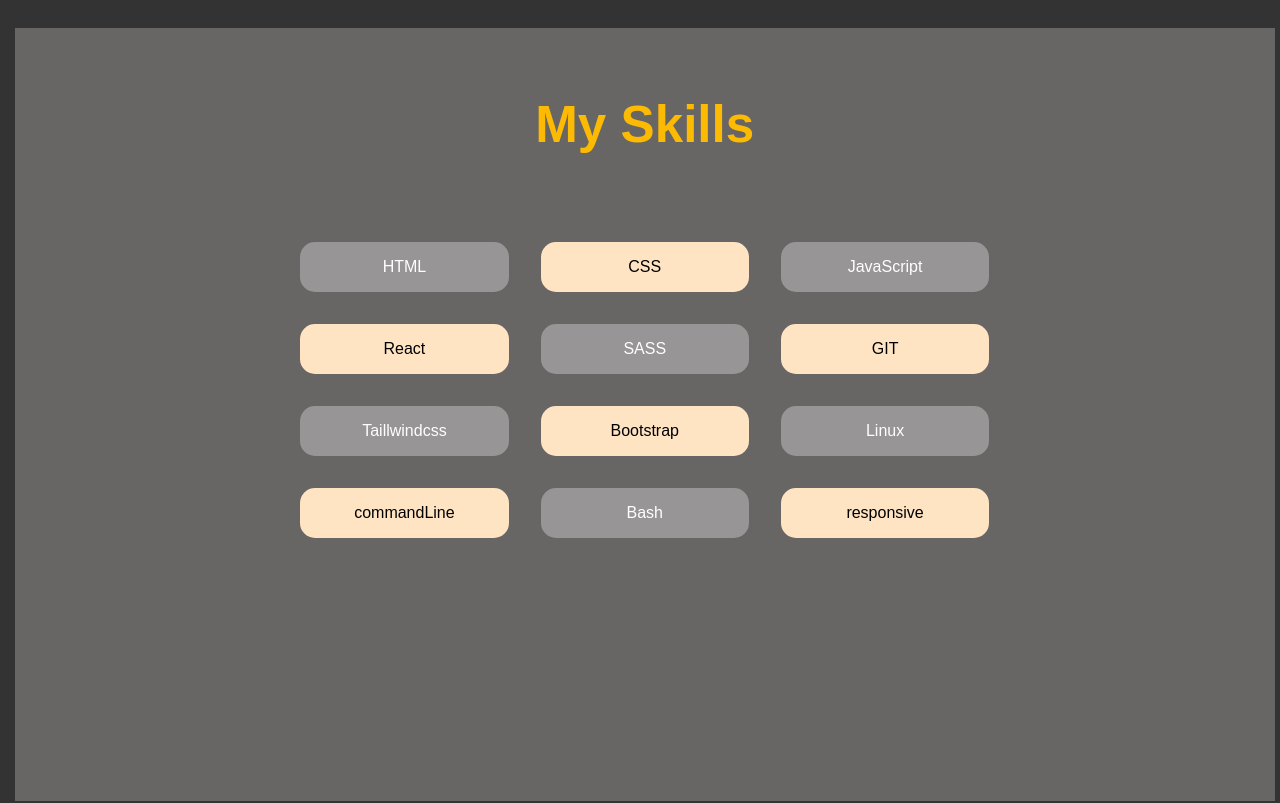
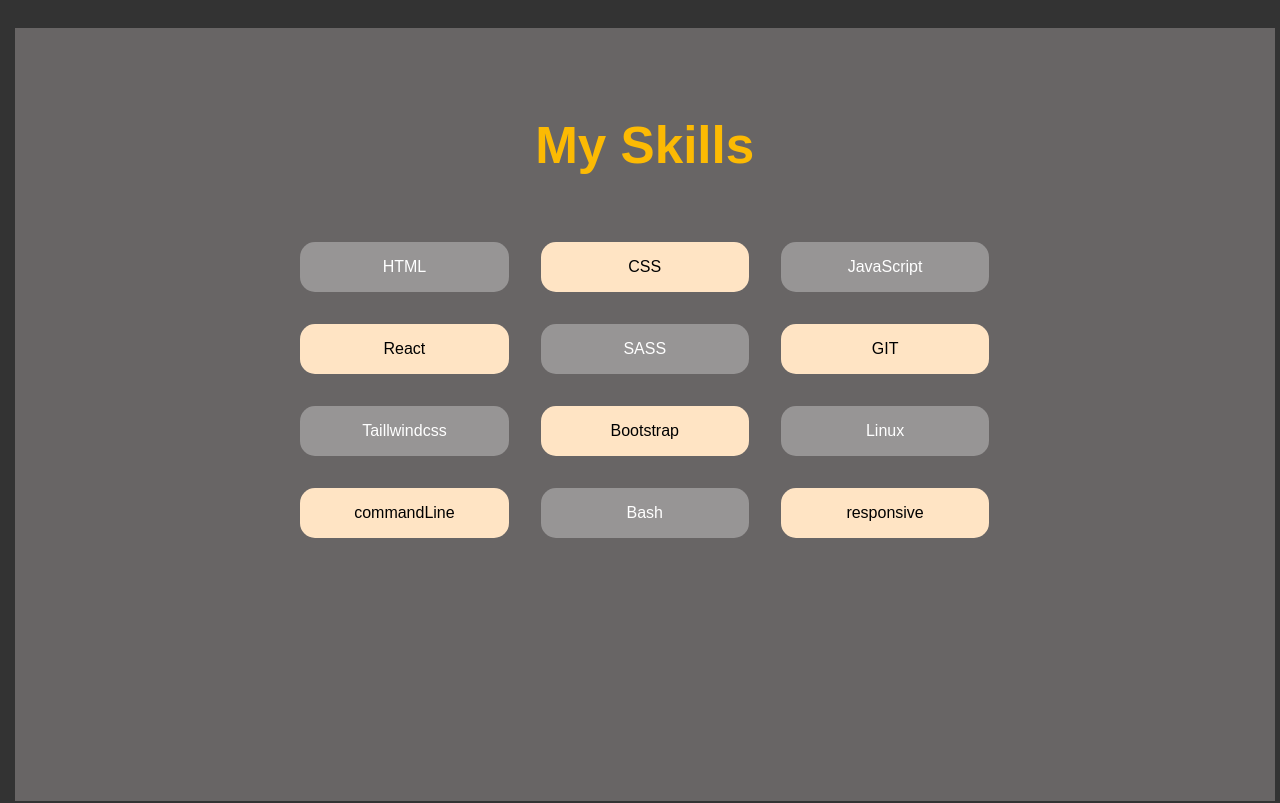
Before and after one commit to mohmmadView/FreeCodeCamp, a plain HTML site: page Personal Portfolio Webpage/index.html in a window 1280 px wide. Shown: the part 1593-2396 px from the top of the page. Drawn offline with Linux system fonts and the light colour scheme.

Commit message:
update__3   project portofilo

```diff
--- a/Personal Portfolio Webpage/styles.css
+++ b/Personal Portfolio Webpage/styles.css
@@ -191,7 +191,7 @@
 .about__content-title{
     color: #fcba03;
     font-size: 4vw;
-    margin-bottom: 4.5rem;
+    margin-top: 4.5rem;
 }
 .skills{
     display: flex;
```
